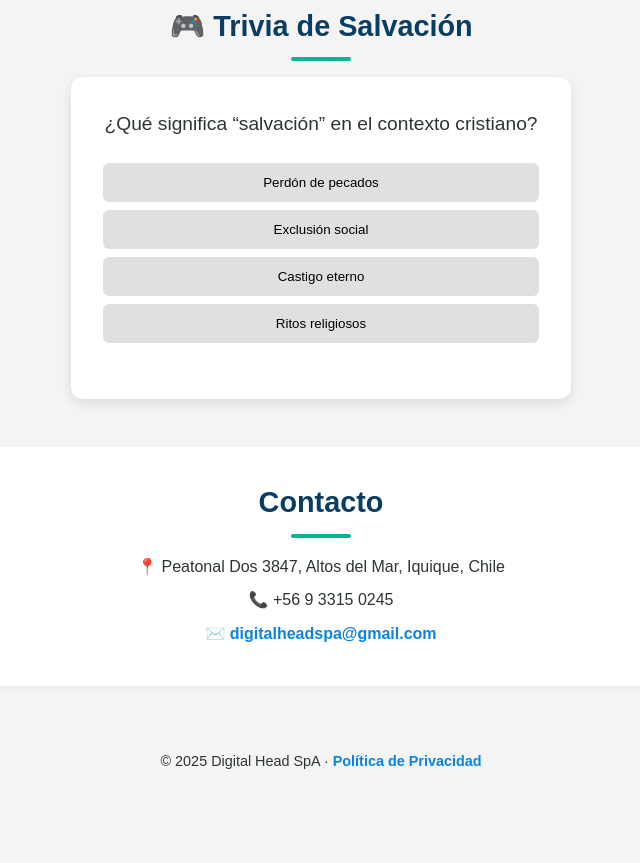
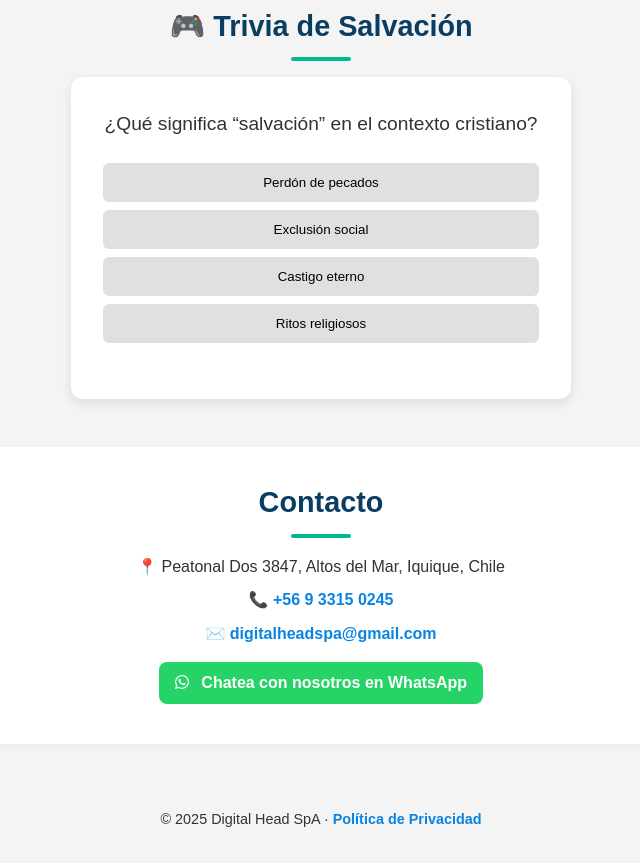
Before and after one commit to ProfeCristianHead/DigitalHead, a plain HTML site: page index.html in a window 1280 px wide. Shown: the part 1466-2329 px from the top of the page, without its empty margins (319-959 px from the left). Before the commit the page ends 2271 px from the top, so only its background shows below. Drawn offline with Linux system fonts and the light colour scheme.

Commit message:
Update index.html

```diff
--- a/index.html
+++ b/index.html
@@ -132,12 +132,20 @@
       text-decoration: none;
       font-weight: 600;
       border-top: 1px solid #e0f2f1;
+      transition: background var(--transition);
     }
     #minilanding .card a.instagram {
       background: linear-gradient(90deg,#f09433,#e6683c,#dc2743,#cc2366,#bc1888);
     }
+    #minilanding .card a.instagram:hover {
+      opacity: 0.9;
+    }
     #minilanding .card a.form {
       background: var(--secondary);
+      border-radius: 0 0 var(--radius) var(--radius);
+    }
+    #minilanding .card a.form:hover {
+      opacity: 0.9;
     }
 
     /* Trivia */
@@ -190,36 +198,26 @@
     }
 
     /* Contacto */
-    .contact {
-      background: #fff;
-      padding: 2rem;
-      border-radius: var(--radius);
-      box-shadow: 0 2px 8px rgba(0,0,0,0.05);
-      margin: 2rem 0;
-      text-align: center;
+    .contact { background: #fff; padding: 2rem; border-radius: var(--radius);
+      box-shadow: 0 2px 8px rgba(0,0,0,0.05); margin: 2rem 0; text-align: center;
     }
-    .contact p {
-      margin: .5rem 0;
-      font-size: 1rem;
+    .contact p { margin: .5rem 0; font-size: 1rem; }
+    .contact a { color: var(--primary); text-decoration: none; font-weight: 600; }
+    .contact a[href^="https://wa.me"] {
+      display: inline-block; margin-top: .5rem; padding: .5rem 1rem;
+      background: #25D366; color: #fff; border-radius: var(--radius);
+      transition: background .3s;
     }
-    .contact a {
-      color: var(--primary);
-      text-decoration: none;
-      font-weight: 600;
+    .contact a[href^="https://wa.me"]:hover {
+      background: #1ebe57;
     }
+    .contact i.fab.fa-whatsapp { margin-right: .5rem; }
 
     footer {
-      text-align: center;
-      padding: 2rem 1rem;
-      font-size: .9rem;
-      background: var(--light);
-      margin-top: 2rem;
+      text-align: center; padding: 2rem 1rem; font-size: .9rem;
+      background: var(--light); margin-top: 2rem;
     }
-    footer a {
-      color: var(--primary);
-      text-decoration: none;
-      font-weight: 600;
-    }
+    footer a { color: var(--primary); text-decoration: none; font-weight: 600; }
   </style>
 </head>
 <body>
@@ -304,8 +302,13 @@
     <section class="contact">
       <h2 class="section-title">Contacto</h2>
       <p>📍 Peatonal Dos 3847, Altos del Mar, Iquique, Chile</p>
-      <p>📞 +56 9 3315 0245</p>
+      <p>📞 <a href="tel:+56933150245">+56 9 3315 0245</a></p>
       <p>✉️ <a href="mailto:digitalheadspa@gmail.com">digitalheadspa@gmail.com</a></p>
+      <p>
+        <a href="https://wa.me/56933150245" target="_blank">
+          <i class="fab fa-whatsapp"></i> Chatea con nosotros en WhatsApp
+        </a>
+      </p>
     </section>
 
   </div>
@@ -371,5 +374,6 @@
 
     showQuestion();
   </script>
+
 </body>
 </html>
```
